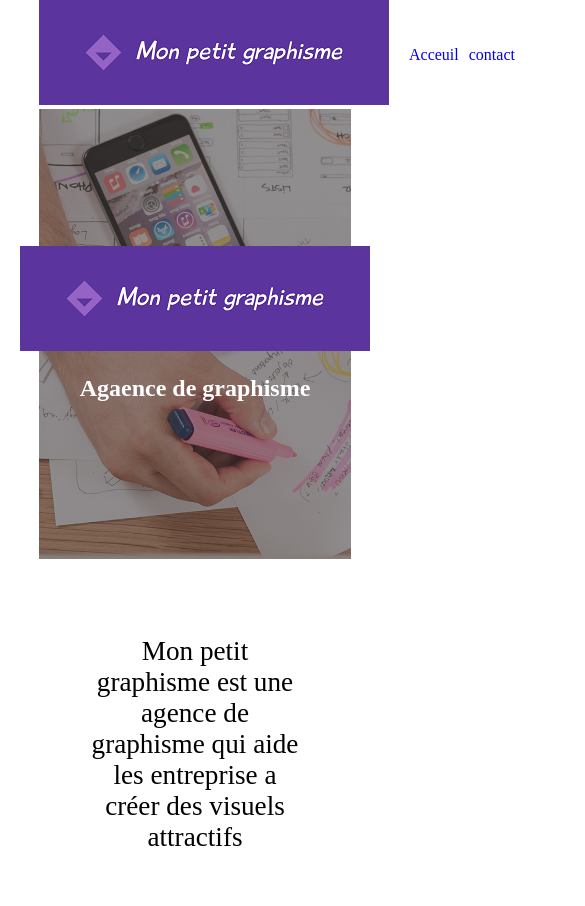
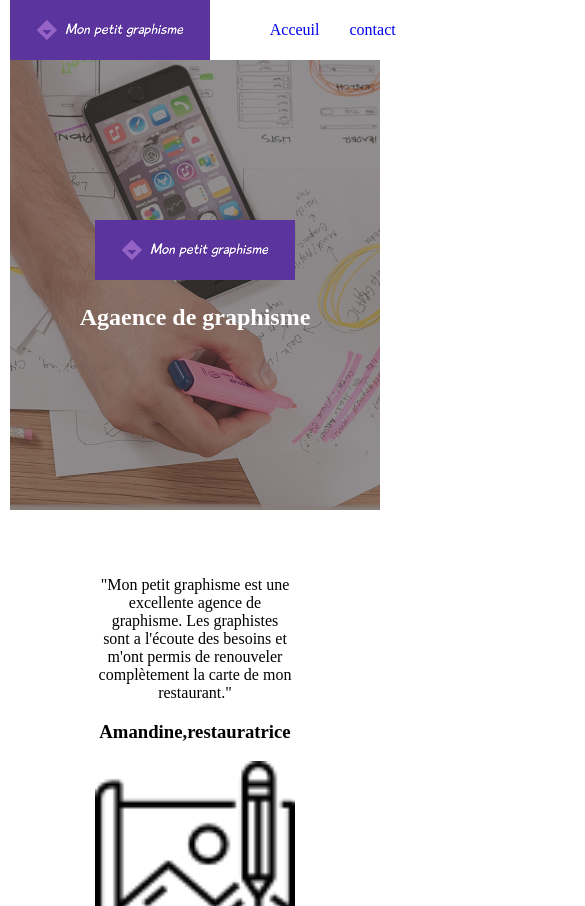
Before and after one commit to cedoaz/Mon-petit-graphisme, a plain HTML site: page index.html in a window 390 px wide. Shown: the top 906 px of the page, 585 px wide, since content can reach past the window. Drawn offline with Linux system fonts and the light colour scheme.

Commit message:
Update style.css

```diff
--- a/style.css
+++ b/style.css
@@ -121,3 +121,47 @@
 .coo ul {
     list-style-type: none;
 }
+@media screen and (max-width : 768px)  {
+    body{
+        width: 95%;
+    }
+    header img{
+        width: 200px;
+        display: flex;
+        flex-direction: row;
+        justify-content: space-between;
+    }
+    header nav,a{
+        display: flex;
+        justify-content: space-between;
+        flex-direction: row;
+        align-items: center;
+        margin-left: 30px;
+        text-decoration: none;
+    }
+    .main-image{
+        background-image: url(Image/backgroung_image.jpg);
+        background-position: center;
+        background-size: cover;
+        height: 450px;
+        display: flex;
+        flex-direction: column;
+        justify-content: center;
+        align-items: center;
+        color: #fff;
+    }
+    .main-2{
+        width: 95%;
+        display: flex;
+        flex-direction: column-reverse;
+    }
+    main img{
+        width: 200px;
+    }
+    .Possi{
+        display: flex;
+        flex-direction: column-reverse;
+        align-items: center;
+        gap: 10px;
+    }
+}
```
